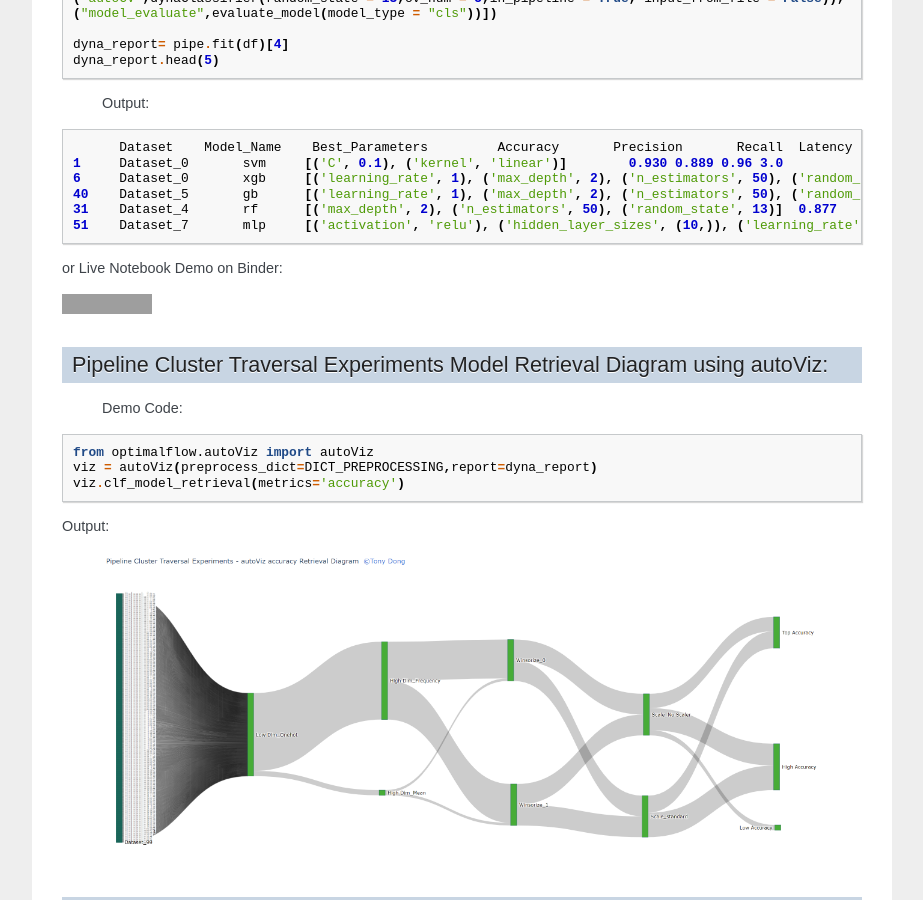
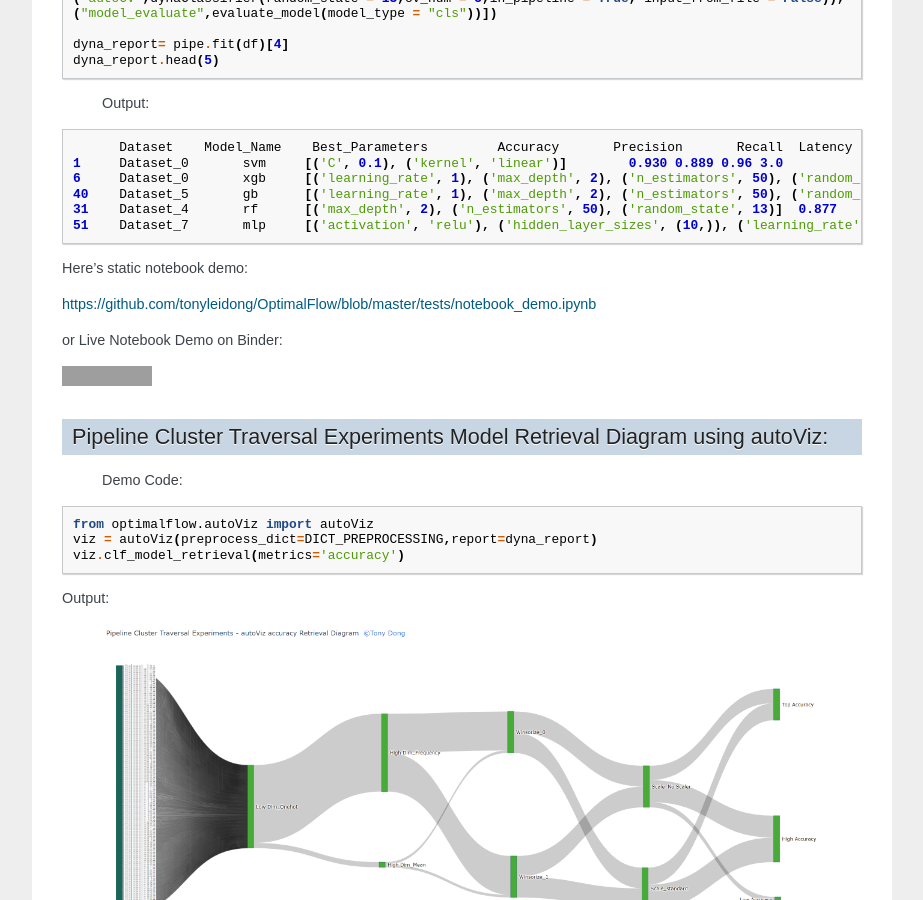
Before and after one commit to tonyleidong/OptimalFlow, a Sphinx documentation site: the page built from docs/demos.rst, in a window 1280 px wide and 900 px high, scrolled down 6889 px. Shown: the whole window, without its empty margins (198-1121 px from the left). Built offline with Sphinx 7.4.7, drawn with Linux system fonts in a browser that asks for light colours; grey boxes are pictures that could not be loaded.

Commit message:
Update demos.rst

```diff
--- a/docs/demos.rst
+++ b/docs/demos.rst
@@ -466,6 +466,10 @@ Build Pipeline Cluster Traveral Experiments using autoPipe:
 
 ..
 
+Here's static notebook demo:
+
+https://github.com/tonyleidong/OptimalFlow/blob/master/tests/notebook_demo.ipynb
+
 or Live Notebook Demo on Binder:
 
 .. image:: https://mybinder.org/badge_logo.svg
```
